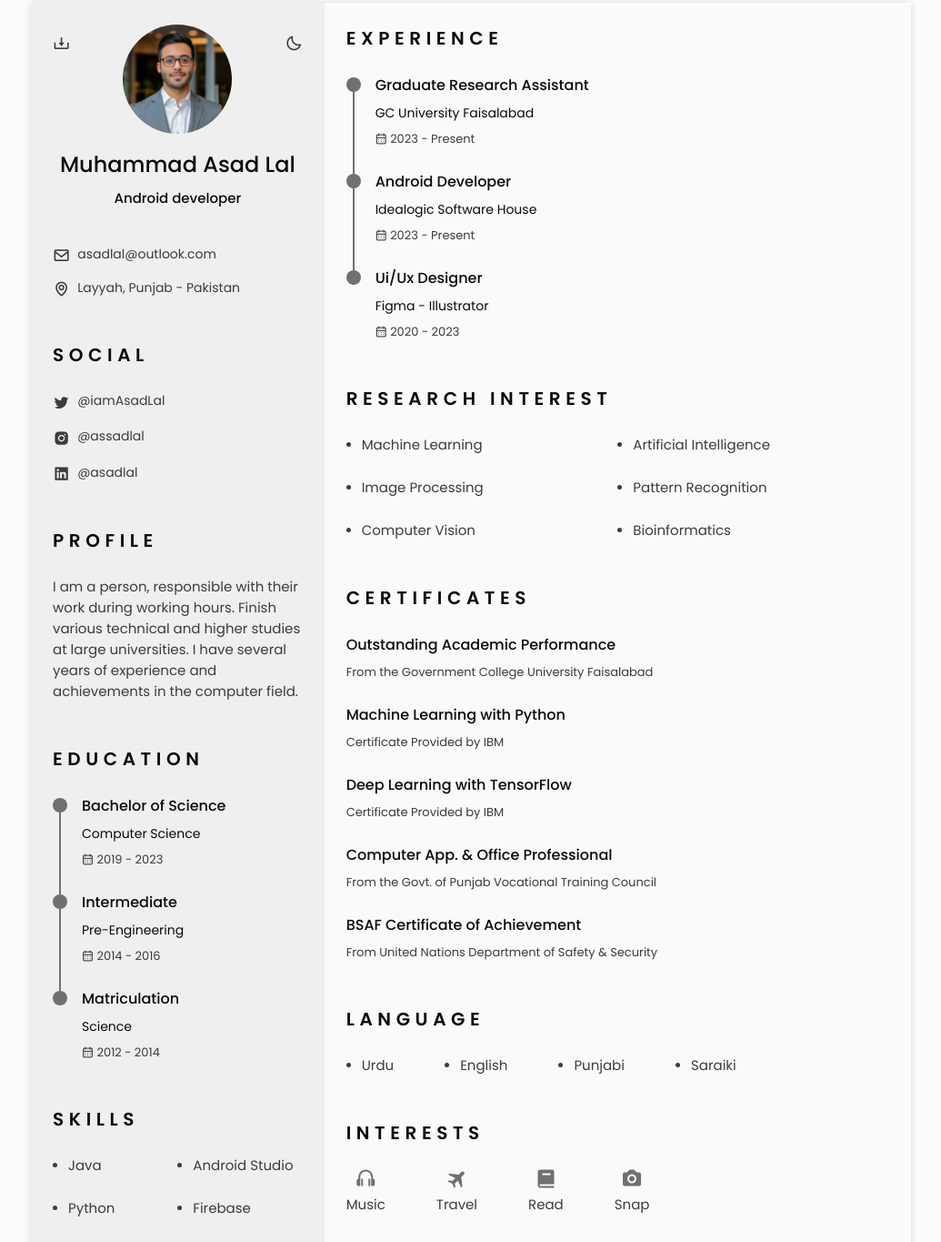
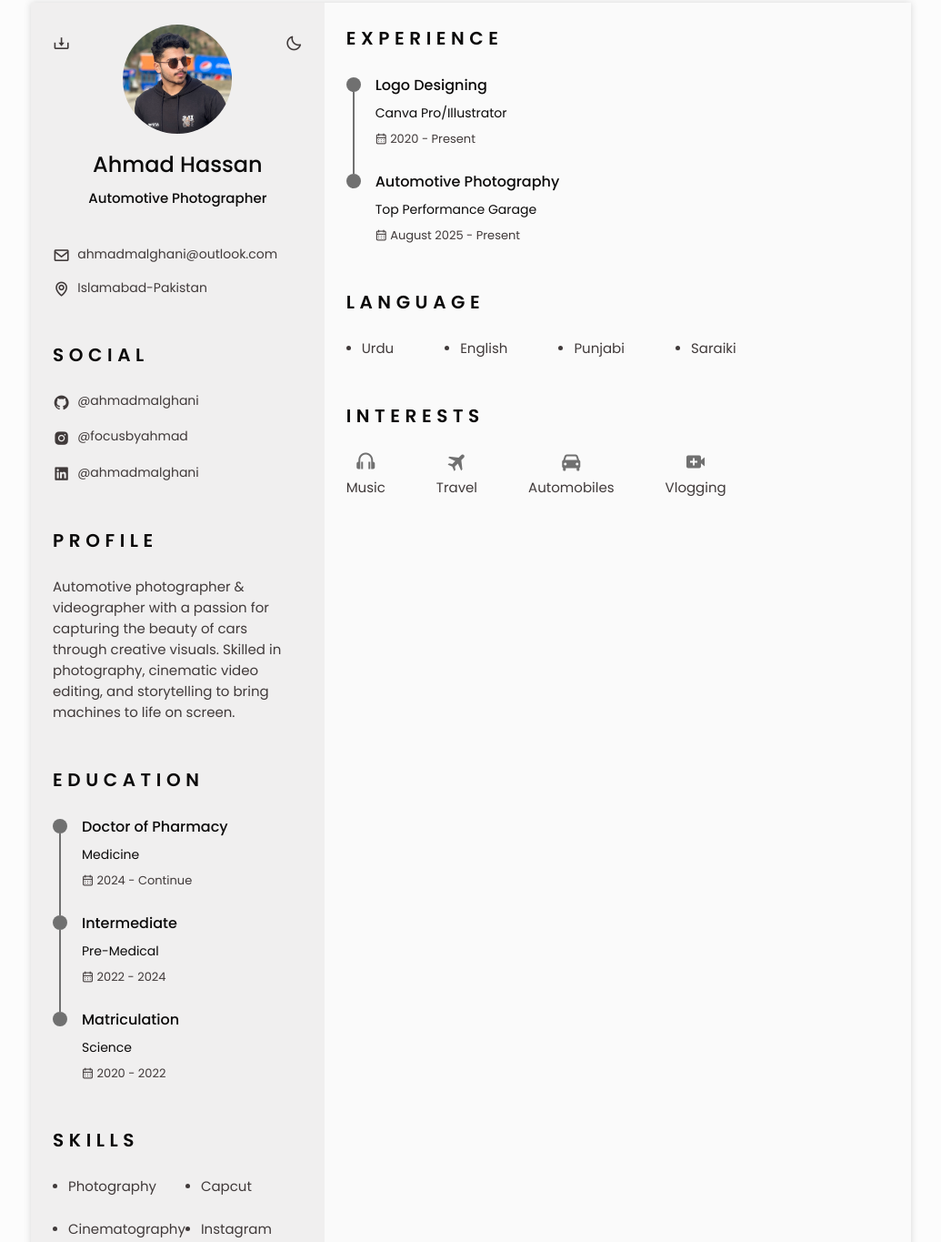
Before and after one commit to asadlal/resume, a plain HTML site: page index.html in a window 1280 px wide. Shown: the part 45-1410 px from the top of the page at 91% size, without its empty margins (122-1157 px from the left). Drawn offline with nearby package versions, Linux system fonts and the light colour scheme.

Commit message:
update CV

```diff
--- a/index.html
+++ b/index.html
@@ -19,13 +19,13 @@
         <!--==================== Fevicon ====================-->
         <link rel="icon" type="image/x-icon" href="assets/img/fevicon.png">
 
-        <title>Responsive resume cv</title>
+        <title>Responsive resume</title>
     </head>
     <body>
         <!--========== HEADER ==========-->
         <header class="l-header" id="header">
             <nav class="nav bd-container">
-                <a href="#" class="nav__logo">Asad</a>
+                <a href="#" class="nav__logo">Ahmad</a>
 
                 <div class="nav__menu" id="nav-menu">
                     <ul class="nav__list">
@@ -87,10 +87,10 @@
                     <section class="home" id="home">
                         <div class="home__container section bd-grid">
                             <div class="home__data bd-grid">
-                                <img src="assets/img/profile-image.png" alt="Muhammad Asad Lal" class="home__img">
+                                <img src="assets/img/ahmad-profile.JPG" alt="Muhammad Asad Lal" class="home__img">
 
-                                <h1 class="home__title">Muhammad Asad Lal</h1>
-                                <h3 class="home__profession">Android developer</h3>
+                                <h1 class="home__title">Ahmad Hassan</h1>
+                                <h3 class="home__profession">Automotive Photographer</h3>
 
                                 <!-- Button to generate and download the pdf. Available for desktop. -->
                                 <div>
@@ -100,7 +100,7 @@
 
                             <div class="home__adress bd-grid">
                                 <span class="home__information">
-                                    <i class='bx bx-envelope home__icon' ></i> asadlal@outlook.com
+                                    <i class='bx bx-envelope home__icon' ></i> ahmadmalghani@outlook.com
                                 </span>
 
                                 <!-- <span class="home__information">
@@ -108,7 +108,7 @@
                                 </span> -->
 
                                 <span class="home__information">
-                                    <i class='bx bx-map home__icon' ></i> Layyah, Punjab - Pakistan
+                                    <i class='bx bx-map home__icon' ></i> Islamabad-Pakistan
                                 </span>
                             </div>
                         </div>
@@ -125,20 +125,21 @@
 
                         <div class="social__container bd-grid">
 
-                            <!-- <a href="https://github.com/asadlal" target="_blank" rel="noopener noreferrer" class="social__lick">
-                                <i class='bx bxl-github social__icon' ></i> @asadlal
+                            <a href="https://github.com/ahmadmalghani" target="_blank" rel="noopener noreferrer" class="social__lick">
+                                <i class='bx bxl-github social__icon' ></i> @ahmadmalghani
+                            </a>
+
+                            <!-- <a href="https://twitter.com/iamAsadLal" target="_blank" rel="noopener noreferrer" class="social__lick">
+                                <i class='bx bxl-twitter social__icon' ></i> @iamAsadLal
                             </a> -->
 
-                            <a href="https://twitter.com/iamAsadLal" target="_blank" rel="noopener noreferrer" class="social__lick">
-                                <i class='bx bxl-twitter social__icon' ></i> @iamAsadLal
+                            <a href="https://instagram.com/meahm4d" target="_blank" rel="noopener noreferrer" class="social__lick">
+                                <i class='bx bxl-instagram-alt social__icon' ></i> @focusbyahmad
+
                             </a>
 
-                            <a href="https://instagram.com/assadlal" target="_blank" rel="noopener noreferrer" class="social__lick">
-                                <i class='bx bxl-instagram-alt social__icon' ></i> @assadlal
-                            </a>
-
-                            <a href="https://pk.linkedin.com/in/asadlal" target="_blank" rel="noopener noreferrer" class="social__lick">
-                                <i class='bx bxl-linkedin-square social__icon' ></i> @asadlal
+                            <a href="https://www.linkedin.com/in/ahmadmalghani/" target="_blank" rel="noopener noreferrer" class="social__lick">
+                                <i class='bx bxl-linkedin-square social__icon' ></i> @ahmadmalghani
                             </a>
 
 
@@ -150,7 +151,7 @@
                     <section class="profile section" id="profile">
                         <h2 class="section-title">Profile</h2>
 
-                        <p class="profile__description">I am a person, responsible with their work during working hours. Finish various technical and higher studies at large universities. I have several years of experience and achievements in the computer field.</p>
+                        <p class="profile__description">Automotive photographer & videographer with a passion for capturing the beauty of cars through creative visuals. Skilled in photography, cinematic video editing, and storytelling to bring machines to life on screen.</p>
                     </section>
 
                     <!--========== EDUCATION ==========-->
@@ -165,11 +166,11 @@
                                 </div>
 
                                 <div class="education__data bd-grid">
-                                    <h3 class="education__title">Bachelor of Science</h3>
-                                    <span class="education__studies">Computer Science</span>
+                                    <h3 class="education__title">Doctor of Pharmacy</h3>
+                                    <span class="education__studies">Medicine</span>
                                     <span class="education__year">
                                         <i class="uil uil-calendar-alt"></i>
-                                        2019 - 2023</span>
+                                        2024 - Continue</span>
                                 </div>
                             </div>
 
@@ -181,10 +182,10 @@
 
                                 <div class="education__data bd-grid">
                                     <h3 class="education__title">Intermediate</h3>
-                                    <span class="education__studies">Pre-Engineering</span>
+                                    <span class="education__studies">Pre-Medical</span>
                                     <span class="education__year">
                                         <i class="uil uil-calendar-alt"></i>
-                                        2014 - 2016</span>
+                                        2022 - 2024</span>
                                 </div>
                             </div>
 
@@ -199,7 +200,7 @@
                                     <span class="education__studies">Science</span>
                                     <span class="education__year">
                                         <i class="uil uil-calendar-alt"></i>
-                                        2012 - 2014</span>
+                                        2020 - 2022</span>
                                 </div>
                             </div>
                         </div>
@@ -213,15 +214,15 @@
                         <div class="skills__content bd-grid">
                             <ul class="skills__data">
                                 <li class="skills__name">
-                                    <span class="skills__circle"></span> Java
+                                    <span class="skills__circle"></span> Photography
                                 </li>
 
                                 <li class="skills__name">
-                                    <span class="skills__circle"></span> Python
+                                    <span class="skills__circle"></span> Cinematography
                                 </li>
 
                                 <li class="skills__name">
-                                    <span class="skills__circle"></span> Github
+                                    <span class="skills__circle"></span> Video Editing
                                 </li>
 
 
@@ -229,15 +230,15 @@
 
                             <ul class="skills__data">
                                 <li class="skills__name">
-                                    <span class="skills__circle"></span> Android Studio
+                                    <span class="skills__circle"></span> Capcut
                                 </li>
 
                                 <li class="skills__name">
-                                    <span class="skills__circle"></span> Firebase
+                                    <span class="skills__circle"></span> Instagram
                                 </li>
 
                                 <li class="skills__name">
-                                    <span class="skills__circle"></span> RESTful APIs
+                                    <span class="skills__circle"></span> Canva
                                 </li>
 
 
@@ -252,7 +253,7 @@
                     <section class="experience section" id="experience">
                         <h2 class="section-title">Experience</h2>
 
-                        <div class="experience__container bd-grid">
+                        <!-- <div class="experience__container bd-grid">
                             <div class="experience__content">
                                 <div class="experience__time">
                                     <span class="experience__rounder"></span>
@@ -266,7 +267,7 @@
                                         <i class="uil uil-calendar-alt"></i>
                                         2023 - Present</p>
                                 </div>
-                            </div>
+                            </div> -->
 
                         <div class="experience__container bd-grid">
                             <div class="experience__content">
@@ -276,11 +277,11 @@
                                 </div>
 
                                 <div class="experience__data bd-grid">
-                                    <h3 class="experience__title">Android Developer</h3>
-                                    <span class="experience__company">Idealogic Software House</span>
+                                    <h3 class="experience__title">Logo Designing</h3>
+                                    <span class="experience__company">Canva Pro/Illustrator</span>
                                     <p class="experiecne__description">
                                         <i class="uil uil-calendar-alt"></i>
-                                        2023 - Present</p>
+                                        2020 - Present</p>
                                 </div>
                             </div>
 
@@ -291,18 +292,18 @@
                                 </div>
 
                                 <div class="experience__data bd-grid">
-                                    <h3 class="experience__title">Ui/Ux Designer</h3>
-                                    <span class="experience__company">Figma - Illustrator</span>
+                                    <h3 class="experience__title">Automotive Photography</h3>
+                                    <span class="experience__company">Top Performance Garage</span>
                                     <p class="experiecne__description">
                                         <i class="uil uil-calendar-alt"></i>
-                                        2020 - 2023</p>
+                                        August 2025 - Present</p>
                                 </div>
                             </div>
                         </div>
                     </section>
 
-                    <!--========== RESEARCH INTEREST  ==========-->
-                    <section class="research section" id="research">
+                     <!--========== RESEARCH INTEREST  ==========-->
+                    <!-- <section class="research section" id="research">
                         <h2 class="section-title">Research Interest</h2>
 
                         <div class="research__content bd-grid">
@@ -338,35 +339,39 @@
 
                             </ul>
                         </div>
-                    </section>
+                    </section> -->
 
                     <!--========== CERTIFICATES ==========-->
-                    <section class="certificate section" id="certificates">
+                    <!-- <section class="certificate section" id="certificates">
                         <h2 class="section-title">Certificates</h2>
 
                         <div class="certificate__container bd-grid">
                             <div class="certificate__content">
                                 <h3 class="certificate__title">Outstanding Academic Performance</h3>
-                                <p class="certificate__description">From the Government College University Faisalabad</p>
+                                <p class="certificate__description">From Islamabad Model College for Boys I-10/1, Islamabad</p>
                             </div>
                             <div class="certificate__content">
-                                <h3 class="certificate__title">Machine Learning with Python</h3>
-                                <p class="certificate__description">Certificate Provided by IBM</p>
+                                <h3 class="certificate__title">Battles of the Brains</h3>
+                                <p class="certificate__description">Certificate Provided by KIPS</p>
                             </div>
                             <div class="certificate__content">
-                                <h3 class="certificate__title">Deep Learning with TensorFlow</h3>
-                                <p class="certificate__description">Certificate Provided by IBM</p>
+                                <h3 class="certificate__title">National Mathematics Contest</h3>
+                                <p class="certificate__description">Certificate Provided by ICATS</p>
                             </div>
                             <div class="certificate__content">
-                                <h3 class="certificate__title">Computer App. & Office Professional</h3>
-                                <p class="certificate__description">From the Govt. of Punjab Vocational Training Council </p>
+                                <h3 class="certificate__title">Proctor of the Year</h3>
+                                <p class="certificate__description">Certificate Provided by IMCB</p>
                             </div>
                             <div class="certificate__content">
-                                <h3 class="certificate__title">BSAF Certificate of Achievement</h3>
-                                <p class="certificate__description">From United Nations Department of Safety & Security </p>
+                                <h3 class="certificate__title">Best Speaker Award</h3>
+                                <p class="certificate__description">Provided by IMCB</p>
+                            </div>
+                            <div class="certificate__content">
+                                <h3 class="certificate__title">3rd Place Achievement in Table Tennis Championship</h3>
+                                <p class="certificate__description">Certificate Provided by FBISE </p>
                             </div>
                         </div>
-                    </section>
+                    </section> -->
 
                     <!--========== REFERENCES ==========-->
                     <!-- <section class="references section" id="references">
@@ -431,13 +436,13 @@
                             </div>
 
                             <div class="interests__content">
-                                <i class='bx bxs-book interests__icon' ></i>
-                                <span class="interests__name">Read</span>
+                                <i class='bx bxs-car interests__icon'></i>
+                                <span class="interests__name">Automobiles</span>
                             </div>
 
                             <div class="interests__content">
-                                <i class='bx bxs-camera interests__icon' ></i>
-                                <span class="interests__name">Snap</span>
+                                <i class='bx bxs-video-plus interests__icon'></i>
+                                <span class="interests__name">Vlogging</span>
                             </div>
 
                         </div>
```
Also changed, not shown: assets/img/ahmad-profile.JPG (added), assets/img/profile-image.png (deleted), assets/img/profile.jpg (deleted), assets/img/profileimg.png (deleted), 2 other files.
